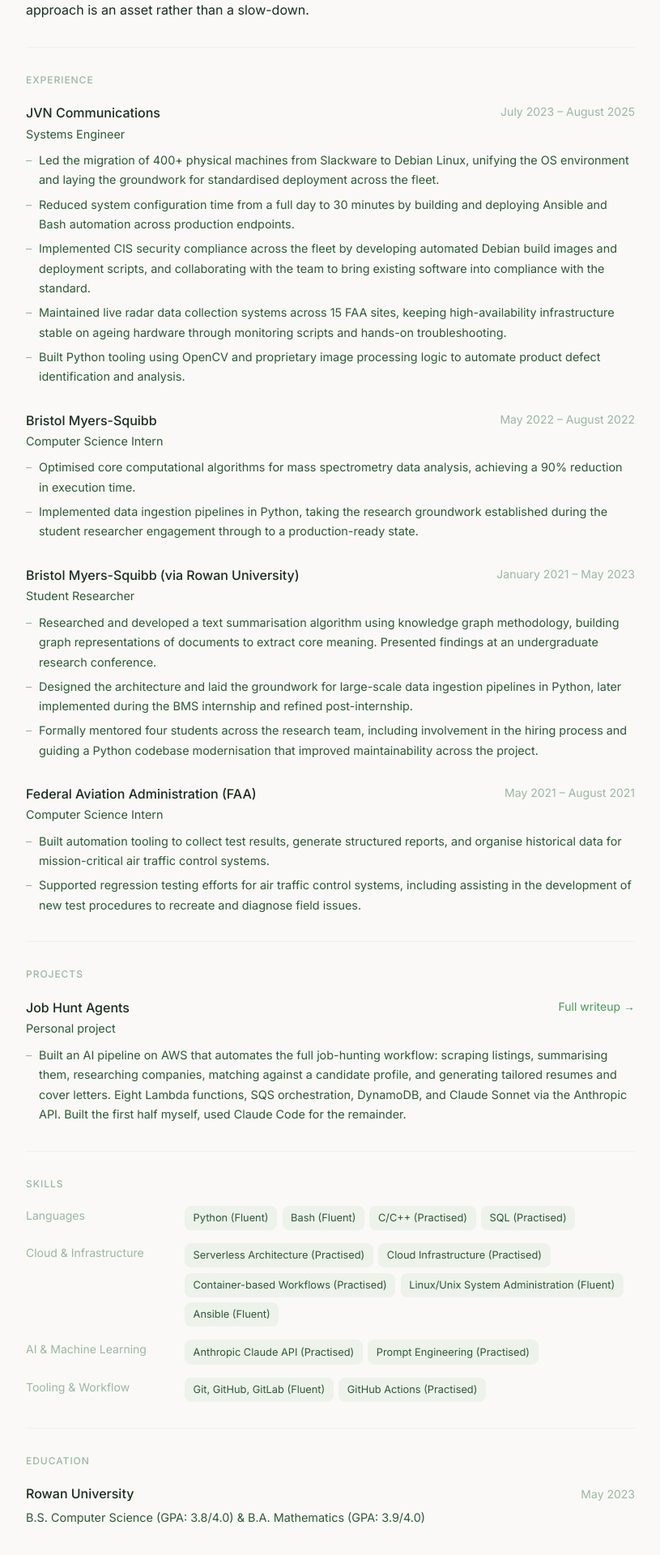
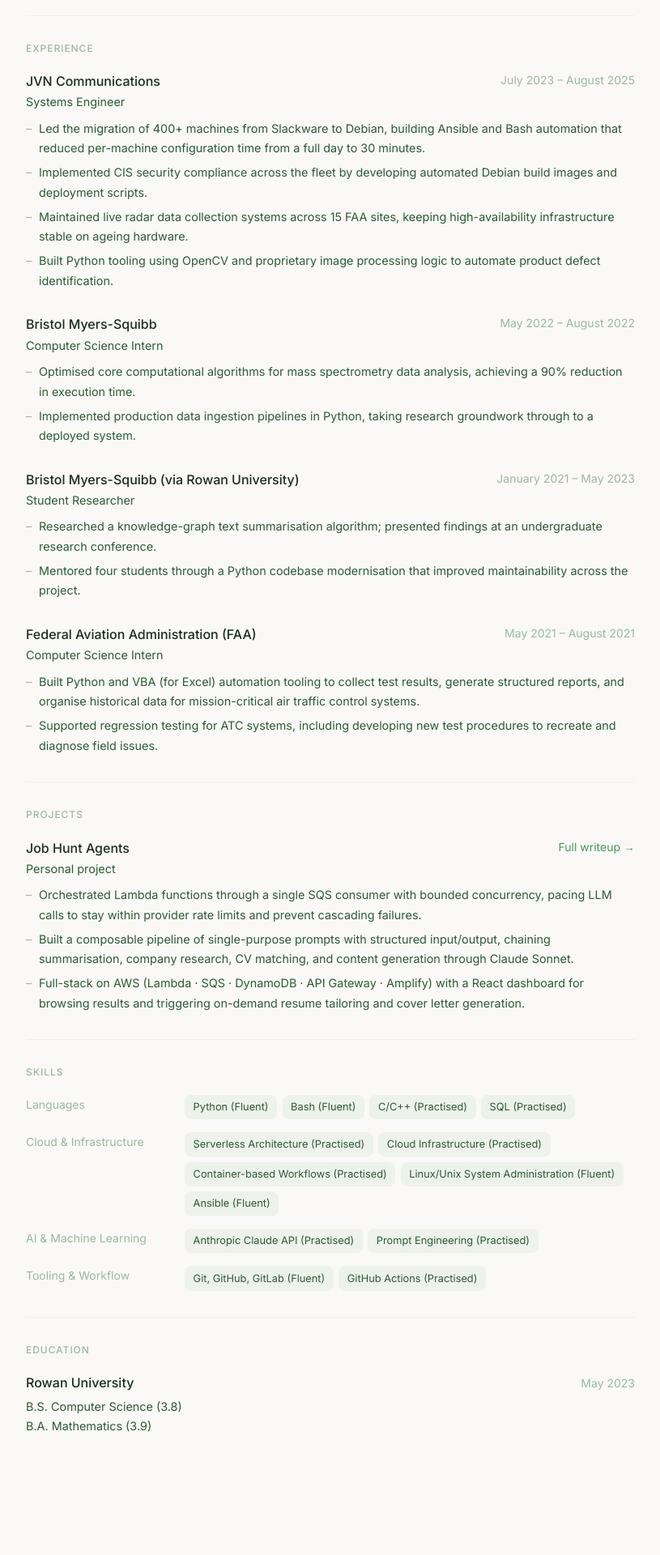
Before and after one commit to lildome/personal-website, a React (Vite) app: page /resume in a window 1280 px wide. Shown: the part 436-2356 px from the top of the page at 81% size, without its empty margins (232-1047 px from the left). After the commit the page ends 2273 px from the top, so only its background shows below. Built offline with nearby package versions, Linux system fonts and the light colour scheme.

Commit message:
updated resume.jsx with most up to date resume information, updated resume rendering to account for new education format, added github to resume, removed title from resume

```diff
--- a/src/data/resume.json
+++ b/src/data/resume.json
@@ -1,10 +1,10 @@
 {
   "name": "Dominick Profico",
-  "title": "Software Engineer",
   "location": "Melbourne, VIC",
   "phone": "0488 171 909",
   "email": "dominickfprofico@gmail.com",
   "linkedin": "www.linkedin.com/in/dominick-profico-4668b8272",
+  "github": "github.com/lildome",
   "summary": "Across internships, research, and two years of full-time work, I've built production systems in environments where reliability actually matters. I gravitate toward problems that require understanding something deeply before solving it, and I'm currently looking for a role where that approach is an asset rather than a slow-down.",
   "experience": [
     {
@@ -12,11 +12,10 @@
       "role": "Systems Engineer",
       "period": "July 2023 – August 2025",
       "bullets": [
-        "Led the migration of 400+ physical machines from Slackware to Debian Linux, unifying the OS environment and laying the groundwork for standardised deployment across the fleet.",
-        "Reduced system configuration time from a full day to 30 minutes by building and deploying Ansible and Bash automation across production endpoints.",
-        "Implemented CIS security compliance across the fleet by developing automated Debian build images and deployment scripts, and collaborating with the team to bring existing software into compliance with the standard.",
-        "Maintained live radar data collection systems across 15 FAA sites, keeping high-availability infrastructure stable on ageing hardware through monitoring scripts and hands-on troubleshooting.",
-        "Built Python tooling using OpenCV and proprietary image processing logic to automate product defect identification and analysis."
+        "Led the migration of 400+ machines from Slackware to Debian, building Ansible and Bash automation that reduced per-machine configuration time from a full day to 30 minutes.",
+        "Implemented CIS security compliance across the fleet by developing automated Debian build images and deployment scripts.",
+        "Maintained live radar data collection systems across 15 FAA sites, keeping high-availability infrastructure stable on ageing hardware.",
+        "Built Python tooling using OpenCV and proprietary image processing logic to automate product defect identification."
       ]
     },
     {
@@ -25,7 +24,7 @@
       "period": "May 2022 – August 2022",
       "bullets": [
         "Optimised core computational algorithms for mass spectrometry data analysis, achieving a 90% reduction in execution time.",
-        "Implemented data ingestion pipelines in Python, taking the research groundwork established during the student researcher engagement through to a production-ready state."
+        "Implemented production data ingestion pipelines in Python, taking research groundwork through to a deployed system."
       ]
     },
     {
@@ -33,9 +32,8 @@
       "role": "Student Researcher",
       "period": "January 2021 – May 2023",
       "bullets": [
-        "Researched and developed a text summarisation algorithm using knowledge graph methodology, building graph representations of documents to extract core meaning. Presented findings at an undergraduate research conference.",
-        "Designed the architecture and laid the groundwork for large-scale data ingestion pipelines in Python, later implemented during the BMS internship and refined post-internship.",
-        "Formally mentored four students across the research team, including involvement in the hiring process and guiding a Python codebase modernisation that improved maintainability across the project."
+        "Researched a knowledge-graph text summarisation algorithm; presented findings at an undergraduate research conference.",
+        "Mentored four students through a Python codebase modernisation that improved maintainability across the project."
       ]
     },
     {
@@ -43,8 +41,8 @@
       "role": "Computer Science Intern",
       "period": "May 2021 – August 2021",
       "bullets": [
-        "Built automation tooling to collect test results, generate structured reports, and organise historical data for mission-critical air traffic control systems.",
-        "Supported regression testing efforts for air traffic control systems, including assisting in the development of new test procedures to recreate and diagnose field issues."
+        "Built Python and VBA (for Excel) automation tooling to collect test results, generate structured reports, and organise historical data for mission-critical air traffic control systems.",
+        "Supported regression testing for ATC systems, including developing new test procedures to recreate and diagnose field issues."
       ]
     }
   ],
@@ -55,7 +53,9 @@
       "subtitle": "Personal project",
       "subtitleLink": { "label": "Full writeup →", "to": "/projects/job-hunt" },
       "bullets": [
-        "Built an AI pipeline on AWS that automates the full job-hunting workflow: scraping listings, summarising them, researching companies, matching against a candidate profile, and generating tailored resumes and cover letters. Eight Lambda functions, SQS orchestration, DynamoDB, and Claude Sonnet via the Anthropic API. Built the first half myself, used Claude Code for the remainder."
+        "Orchestrated Lambda functions through a single SQS consumer with bounded concurrency, pacing LLM calls to stay within provider rate limits and prevent cascading failures.",
+        "Built a composable pipeline of single-purpose prompts with structured input/output, chaining summarisation, company research, CV matching, and content generation through Claude Sonnet.",
+        "Full-stack on AWS (Lambda · SQS · DynamoDB · API Gateway · Amplify) with a React dashboard for browsing results and triggering on-demand resume tailoring and cover letter generation."
       ]
     }
   ],
@@ -148,11 +148,12 @@
       }
     ]
   },
-  "education": [
-    {
-      "institution": "Rowan University",
-      "degree": "B.S. Computer Science (GPA: 3.8/4.0) & B.A. Mathematics (GPA: 3.9/4.0)",
-      "year": "May 2023"
-    }
-  ]
+  "education": {
+    "institution": "Rowan University",
+    "year": "May 2023",
+    "degrees": [
+      "B.S. Computer Science (3.8)",
+      "B.A. Mathematics (3.9)"
+    ]
+  }
 }
--- a/src/pages/Resume.jsx
+++ b/src/pages/Resume.jsx
@@ -5,11 +5,11 @@
 function Resume() {
   const {
     name,
-    title,
     location,
     phone,
     email,
     linkedin,
+    github,
     summary,
     experience,
     projects,
@@ -21,12 +21,12 @@
     <div className="resume">
       <header className="resume__header">
         <h1 className="resume__name">{name}</h1>
-        <p className="resume__title">{title}</p>
         <div className="resume__contact">
           <span>{location}</span>
           <span>{phone}</span>
           <span>{email}</span>
           <a href={`https://${linkedin}`} target="_blank" rel="noreferrer">{linkedin}</a>
+          <a href={`https://${github}`} target="_blank" rel="noreferrer">{github}</a>
         </div>
       </header>
 
@@ -104,15 +104,15 @@
 
       <section className="resume__section">
         <h2 className="resume__section-heading">Education</h2>
-        {education.map((edu, i) => (
-          <div key={i} className="resume__education">
-            <div className="resume__education-header">
-              <span className="resume__education-institution">{edu.institution}</span>
-              <span className="resume__education-year">{edu.year}</span>
-            </div>
-            <p className="resume__education-degree">{edu.degree}</p>
+        <div className="resume__education">
+          <div className="resume__education-header">
+            <span className="resume__education-institution">{education.institution}</span>
+            <span className="resume__education-year">{education.year}</span>
           </div>
-        ))}
+          {education.degrees.map((degree, i) => (
+            <p key={i} className="resume__education-degree">{degree}</p>
+          ))}
+        </div>
       </section>
     </div>
   )
```
